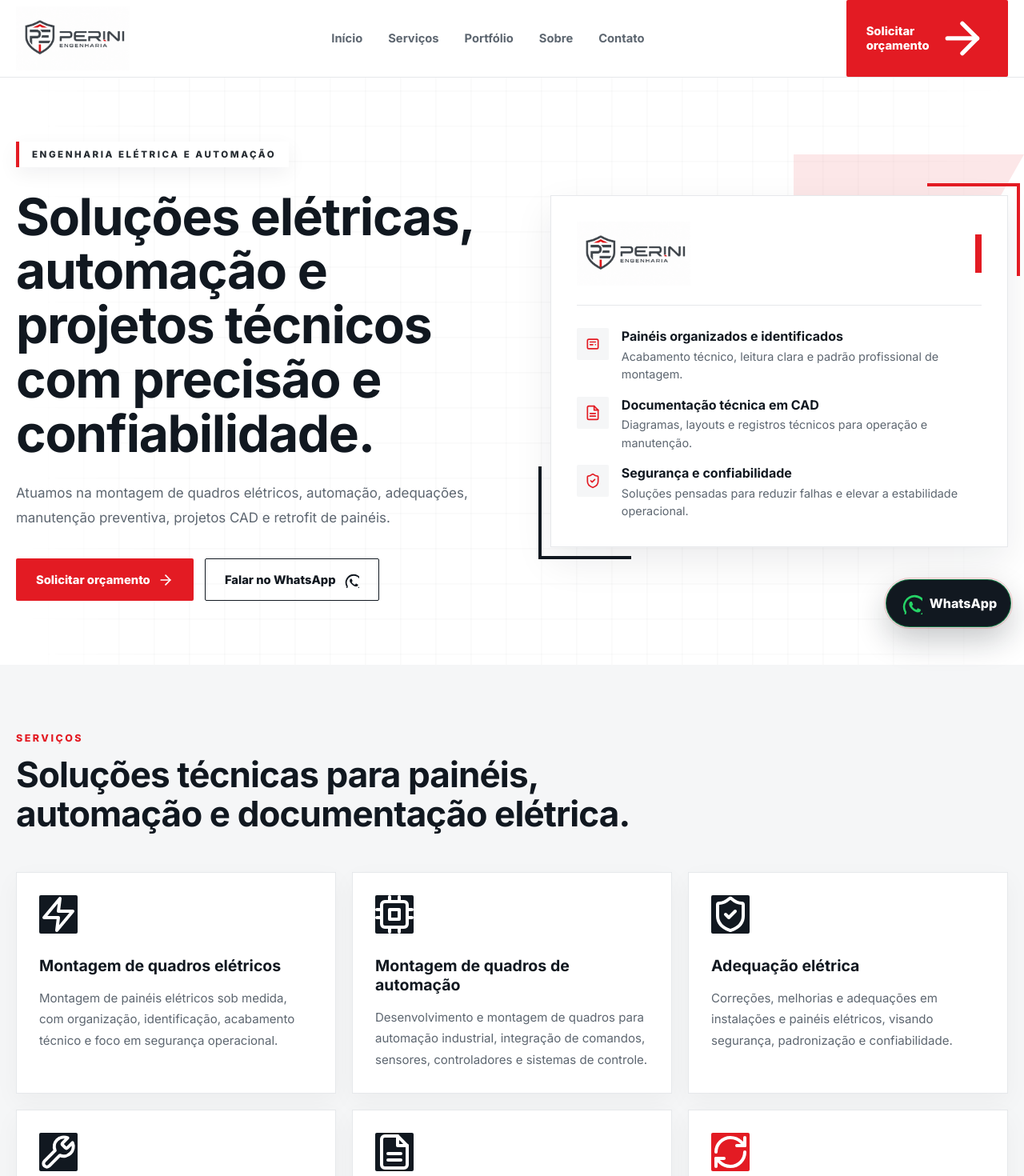
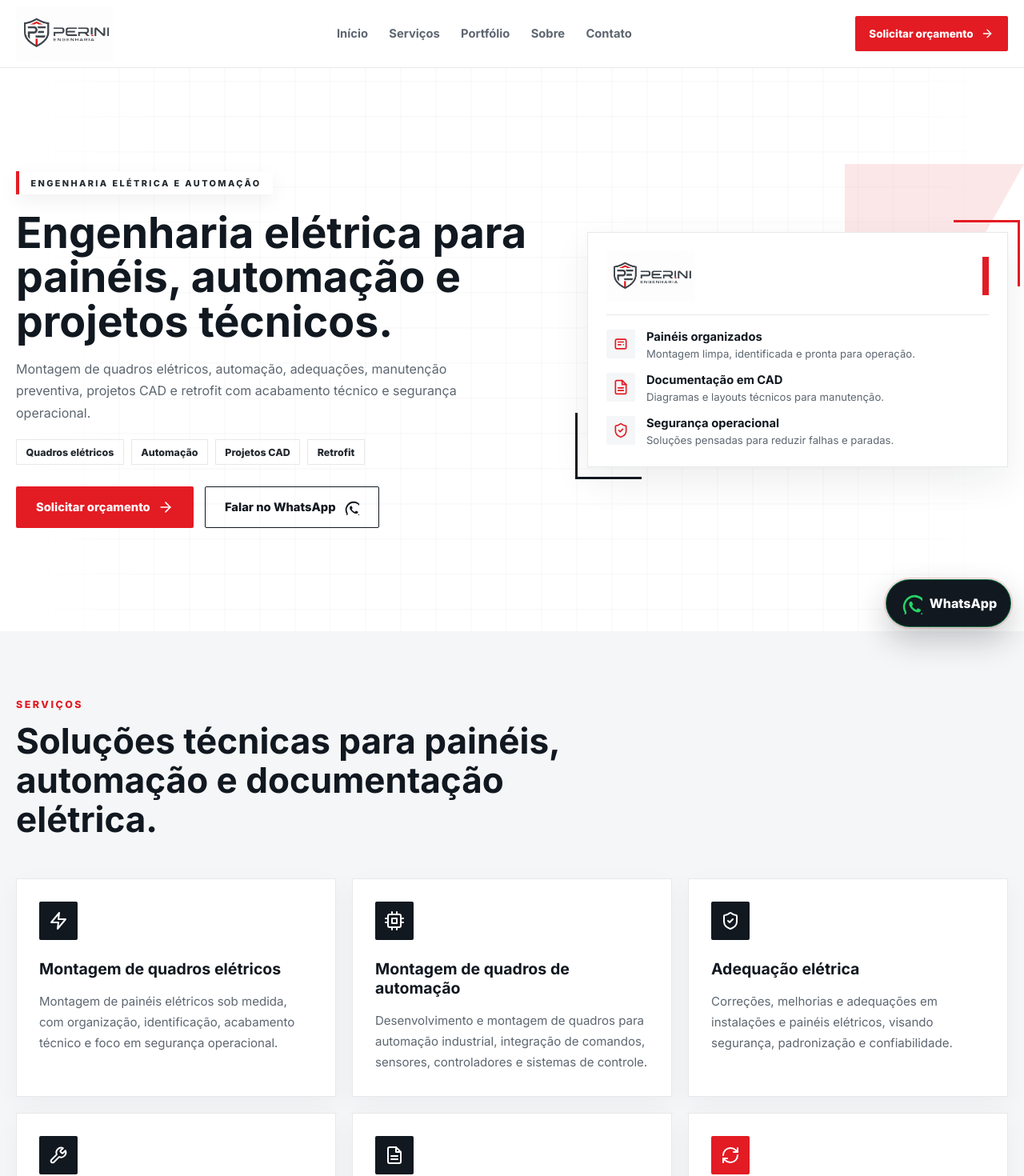
Before and after one commit to engeduardoguerreiro/PeriniEngenharia, a Next.js app: page / in a window 1280 px wide. Shown: the top 1470 px of the page at 80% size. Built offline with nearby package versions, Linux system fonts and the light colour scheme.

Commit message:
Refine home hero presentation

```diff
--- a/app/globals.css
+++ b/app/globals.css
@@ -64,7 +64,7 @@ textarea {
 
 .header-inner {
   width: min(calc(100% - 2.5rem), 80rem);
-  height: 6rem;
+  height: 5.25rem;
   margin-inline: auto;
   display: flex;
   align-items: center;
@@ -74,7 +74,7 @@ textarea {
 }
 
 .site-header.is-scrolled .header-inner {
-  height: 4.75rem;
+  height: 4.35rem;
 }
 
 .logo-link {
@@ -85,21 +85,21 @@ textarea {
 .logo-link img,
 .footer-logo img {
   width: auto;
-  height: 5rem;
-  max-width: 20.625rem;
+  height: 4.3rem;
+  max-width: 17.5rem;
   object-fit: contain;
   transition: height 220ms ease, max-width 220ms ease;
 }
 
 .site-header.is-scrolled .logo-link img {
-  height: 3.5rem;
-  max-width: 15rem;
+  height: 3.25rem;
+  max-width: 13.5rem;
 }
 
 .desktop-nav {
   display: none;
   align-items: center;
-  gap: 2rem;
+  gap: 1.65rem;
 }
 
 .desktop-nav a {
@@ -180,6 +180,12 @@ textarea {
   transition: transform 180ms ease, box-shadow 180ms ease, background 180ms ease, color 180ms ease;
 }
 
+.header-cta.button {
+  min-height: 2.75rem;
+  padding: 0.78rem 1.05rem;
+  font-size: 0.84rem;
+}
+
 .button-primary {
   position: relative;
   overflow: hidden;
@@ -226,8 +232,24 @@ textarea {
   height: 1.25rem;
 }
 
+.h-4 {
+  height: 1rem;
+}
+
 .w-5 {
   width: 1.25rem;
+}
+
+.w-4 {
+  width: 1rem;
+}
+
+.h-6 {
+  height: 1.5rem;
+}
+
+.w-6 {
+  width: 1.5rem;
 }
 
 .h-7 {
@@ -246,10 +268,10 @@ textarea {
 }
 
 .hero-section {
-  min-height: calc(100vh - 6rem);
+  min-height: min(44rem, calc(100vh - 5rem));
   display: grid;
   align-items: center;
-  padding: 5rem 0;
+  padding: 3.5rem 0;
 }
 
 .page-hero {
@@ -273,11 +295,11 @@ textarea {
 
 .angle-red {
   position: absolute;
-  top: 6rem;
+  top: 7.5rem;
   right: 0;
   display: none;
-  width: 18rem;
-  height: 7rem;
+  width: 14rem;
+  height: 5.5rem;
   background: rgba(227, 27, 35, 0.1);
   clip-path: polygon(0 0, 100% 0, 78% 100%, 0% 100%);
 }
@@ -285,19 +307,19 @@ textarea {
 .hero-layout {
   position: relative;
   display: grid;
-  gap: 3rem;
+  gap: 2.5rem;
   align-items: center;
 }
 
 .section-kicker {
   display: inline-flex;
-  margin-bottom: 1.75rem;
+  margin-bottom: 1.2rem;
   border-left: 4px solid var(--red);
   background: var(--white);
-  padding: 0.55rem 1rem;
+  padding: 0.48rem 0.9rem;
   box-shadow: 0 8px 24px rgba(17, 24, 32, 0.06);
   color: var(--graphite);
-  font-size: 0.72rem;
+  font-size: 0.68rem;
   font-weight: 800;
   letter-spacing: 0.22em;
   text-transform: uppercase;
@@ -306,27 +328,43 @@ textarea {
 .hero-copy h1,
 .page-hero h1 {
   margin: 0;
-  max-width: 58rem;
+  max-width: 46rem;
   color: var(--charcoal);
-  font-size: clamp(2.45rem, 6vw, 4rem);
-  line-height: 1.06;
-  letter-spacing: -0.02em;
+  font-size: clamp(2.1rem, 4.7vw, 3.35rem);
+  line-height: 1.04;
+  letter-spacing: 0;
 }
 
 .hero-copy p,
 .page-hero p {
-  max-width: 42rem;
-  margin: 1.6rem 0 0;
+  max-width: 38rem;
+  margin: 1.15rem 0 0;
   color: var(--muted);
-  font-size: 1.06rem;
-  line-height: 1.8;
+  font-size: 1rem;
+  line-height: 1.7;
+}
+
+.hero-tags {
+  display: flex;
+  flex-wrap: wrap;
+  gap: 0.55rem;
+  margin-top: 1.2rem;
+}
+
+.hero-tags span {
+  border: 1px solid var(--line);
+  background: rgba(255, 255, 255, 0.8);
+  padding: 0.48rem 0.72rem;
+  color: var(--graphite);
+  font-size: 0.78rem;
+  font-weight: 800;
 }
 
 .hero-actions {
   display: flex;
   flex-direction: column;
   gap: 0.85rem;
-  margin-top: 2.25rem;
+  margin-top: 1.65rem;
 }
 
 .hero-panel-wrap {
@@ -337,45 +375,45 @@ textarea {
   position: relative;
   border: 1px solid var(--line);
   background: var(--white);
-  padding: 2rem;
-  box-shadow: var(--shadow);
+  padding: 1.45rem;
+  box-shadow: 0 18px 45px rgba(17, 24, 32, 0.07);
 }
 
 .hero-panel::before,
 .hero-panel::after {
   content: "";
   position: absolute;
-  width: 7rem;
-  height: 7rem;
+  width: 5rem;
+  height: 5rem;
   pointer-events: none;
 }
 
 .hero-panel::before {
   top: -1rem;
   right: -1rem;
-  border-top: 4px solid var(--red);
-  border-right: 4px solid var(--red);
+  border-top: 3px solid var(--red);
+  border-right: 3px solid var(--red);
 }
 
 .hero-panel::after {
   left: -1rem;
   bottom: -1rem;
-  border-left: 4px solid var(--charcoal);
-  border-bottom: 4px solid var(--charcoal);
+  border-left: 3px solid var(--charcoal);
+  border-bottom: 3px solid var(--charcoal);
 }
 
 .hero-panel-brand {
   display: flex;
   align-items: center;
   justify-content: space-between;
-  gap: 1.5rem;
+  gap: 1rem;
   border-bottom: 1px solid var(--line);
-  padding-bottom: 1.5rem;
+  padding-bottom: 1rem;
 }
 
 .hero-panel-brand img {
   width: auto;
-  height: 5rem;
+  height: 3.9rem;
 }
 
 .hero-panel-brand span {
@@ -387,13 +425,13 @@ textarea {
 
 .hero-panel-list {
   display: grid;
-  gap: 1rem;
-  padding-top: 1.75rem;
+  gap: 0.85rem;
+  padding-top: 1.15rem;
 }
 
 .hero-panel-item {
   display: flex;
-  gap: 1rem;
+  gap: 0.85rem;
 }
 
 .hero-panel-item > span,
@@ -412,8 +450,8 @@ textarea {
 .hero-panel-item > span {
   background: var(--soft);
   color: var(--red);
-  width: 2.5rem;
-  height: 2.5rem;
+  width: 2.25rem;
+  height: 2.25rem;
 }
 
 .hero-panel-item h2,
@@ -422,14 +460,14 @@ textarea {
 }
 
 .hero-panel-item h2 {
-  font-size: 1rem;
+  font-size: 0.92rem;
 }
 
 .hero-panel-item p {
-  margin-top: 0.3rem;
+  margin-top: 0.2rem;
   color: var(--muted);
-  font-size: 0.9rem;
-  line-height: 1.55;
+  font-size: 0.82rem;
+  line-height: 1.45;
 }
 
 .section {
@@ -460,7 +498,7 @@ textarea {
   color: var(--charcoal);
   font-size: clamp(2rem, 4vw, 2.75rem);
   line-height: 1.12;
-  letter-spacing: -0.02em;
+  letter-spacing: 0;
 }
 
 .service-grid,
@@ -1053,7 +1091,7 @@ textarea {
   }
 
   .hero-layout {
-    grid-template-columns: 1.04fr 0.96fr;
+    grid-template-columns: minmax(0, 1fr) minmax(22rem, 0.78fr);
   }
 
   .hero-panel-brand span {
@@ -1105,13 +1143,13 @@ textarea {
   }
 
   .header-inner {
-    height: 5.5rem;
+    height: 4.9rem;
   }
 
   .logo-link img,
   .footer-logo img {
-    height: 4rem;
-    max-width: 16rem;
+    height: 3.65rem;
+    max-width: 14.5rem;
   }
 
   .site-header.is-scrolled .header-inner {
@@ -1126,11 +1164,24 @@ textarea {
   .hero-section,
   .page-hero,
   .section {
-    padding: 4rem 0;
+    padding: 3rem 0;
+  }
+
+  .hero-section {
+    min-height: auto;
+  }
+
+  .hero-copy h1,
+  .page-hero h1 {
+    font-size: clamp(2rem, 12vw, 2.85rem);
   }
 
   .hero-panel {
-    padding: 1.5rem;
+    padding: 1.15rem;
+  }
+
+  .hero-panel-brand img {
+    height: 3.25rem;
   }
 
   .floating-whatsapp {
--- a/app/page.tsx
+++ b/app/page.tsx
@@ -18,11 +18,17 @@ export default function HomePage() {
           <div className="container hero-layout">
             <Reveal className="hero-copy">
               <div className="section-kicker">Engenharia elétrica e automação</div>
-              <h1>Soluções elétricas, automação e projetos técnicos com precisão e confiabilidade.</h1>
+              <h1>Engenharia elétrica para painéis, automação e projetos técnicos.</h1>
               <p>
-                Atuamos na montagem de quadros elétricos, automação, adequações, manutenção preventiva,
-                projetos CAD e retrofit de painéis.
+                Montagem de quadros elétricos, automação, adequações, manutenção preventiva,
+                projetos CAD e retrofit com acabamento técnico e segurança operacional.
               </p>
+              <div className="hero-tags" aria-label="Principais serviços">
+                <span>Quadros elétricos</span>
+                <span>Automação</span>
+                <span>Projetos CAD</span>
+                <span>Retrofit</span>
+              </div>
               <div className="hero-actions">
                 <Link href="/contato" className="button button-primary">
                   Solicitar orçamento
@@ -43,9 +49,9 @@ export default function HomePage() {
                 </div>
                 <div className="hero-panel-list">
                   {[
-                    ["panel", "Painéis organizados e identificados", "Acabamento técnico, leitura clara e padrão profissional de montagem."],
-                    ["file", "Documentação técnica em CAD", "Diagramas, layouts e registros técnicos para operação e manutenção."],
-                    ["shield", "Segurança e confiabilidade", "Soluções pensadas para reduzir falhas e elevar a estabilidade operacional."]
+                    ["panel", "Painéis organizados", "Montagem limpa, identificada e pronta para operação."],
+                    ["file", "Documentação em CAD", "Diagramas e layouts técnicos para manutenção."],
+                    ["shield", "Segurança operacional", "Soluções pensadas para reduzir falhas e paradas."]
                   ].map(([icon, title, text]) => (
                     <div key={title} className="hero-panel-item">
                       <span><Icon name={icon} className="h-5 w-5" /></span>
```
